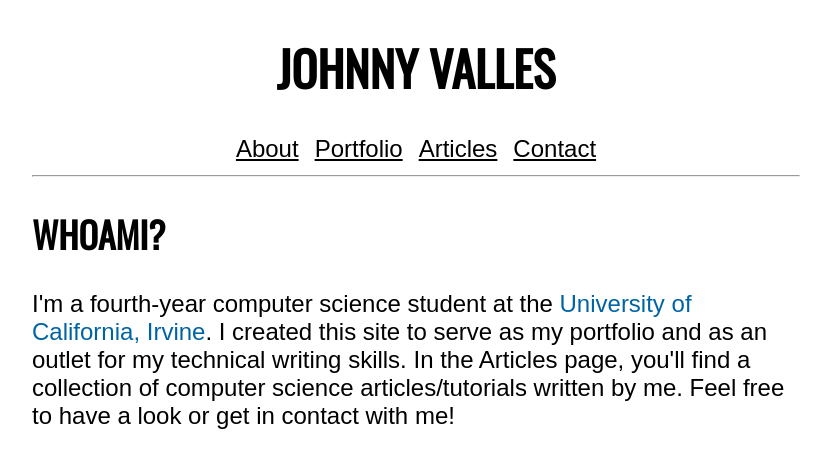
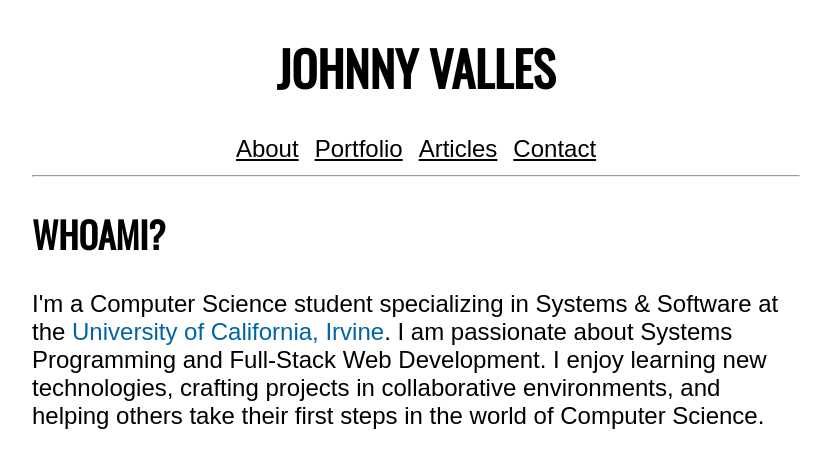
Before and after one commit to johnnyvalles/johnnyvalles.github.io, a Jekyll site: the page built from index.html, in a window 1280 px wide. Shown: the top 468 px of the page, without its empty margins (224-1039 px from the left). Built offline with Jekyll 4.4.1, drawn with Linux system fonts in a browser that asks for light colours.

Commit message:
Update whoami

```diff
--- a/index.html
+++ b/index.html
@@ -3,7 +3,6 @@ layout: default
 title: Johnny Valles
 ---
 <h2>{{ "whoami?" | upcase }}</h2>
-<p>I'm a fourth-year computer science student at the <span class="school">University of California, Irvine</span>.
-I created this site to serve as my portfolio and as an outlet for my technical writing skills.
-In the Articles page, you'll find a collection of computer science articles/tutorials
-written by me. Feel free to have a look or get in contact with me!</p>
+<p>I'm a Computer Science student specializing in Systems &amp; Software at the <span class="school">University of California, Irvine</span>.
+I am passionate about Systems Programming and Full-Stack Web Development. I enjoy learning new technologies, crafting projects
+in collaborative environments, and helping others take their first steps in the world of Computer Science.</p>
```
